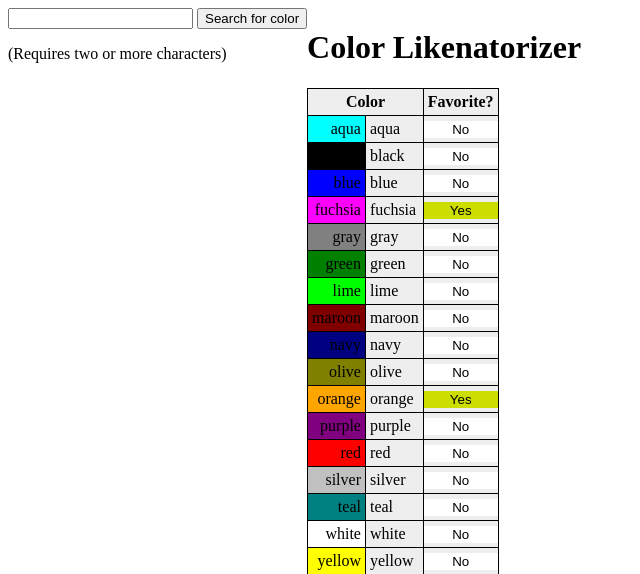
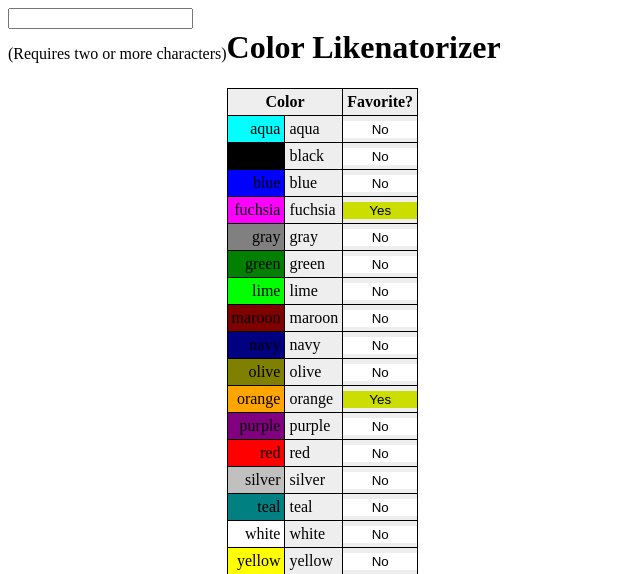
Before and after one commit to graphael7/gsearch, a Django app: page /color_liker/ in a window 1280 px wide. Shown: the top 574 px of the page, without its empty margins (0-640 px from the left). Run offline with Django 3.2, Linux system fonts and the light colour scheme; data comes from the database, SQL or seed files in the repository; some libraries are stand-ins or nearby versions.

Commit message:
ajax request for search bar

```diff
--- a/color_liker/static/color_ajax_like.js
+++ b/color_liker/static/color_ajax_like.js
@@ -1,15 +1,5 @@
-/*
-  This file must be imported immediately-before the close-</body> tag,
-  and after JQuery and Underscore.js are imported.
-*/
-/**
-  The number of milliseconds to ignore clicks on the *same* like
-  button, after a button *that was not ignored* was clicked. Used by
-  `$(document).ready()`.
+//THIS FILE MUST BE IMPORTED BEFORE THE "main" FILE.
 
-  Equal to <code>500</code>.
- */
-var MILLS_TO_IGNORE_LIKES = 500;
 /**
    Executes a like click. Triggered by clicks on the various yes/no links.
  */
@@ -37,42 +27,3 @@ var processLike = function()  {
    };
    $.ajax(config);
 };
-/**
-   The Ajax "main" function. Attaches the listeners to the elements on
-   page load, each of which only take effect every
-   <link to MILLS_TO_IGNORE_LIKES> seconds.
-
-   This protection is only against a single user pressing buttons as fast
-   as they can. This is in no way a protection against a real DDOS attack,
-   of which almost 100% bypass the client (browser) (they instead
-   directly attack the server). Hence client-side protection is pointless.
-
-   - http://stackoverflow.com/questions/28309850/how-much-prevention-of-rapid-fire-form-submissions-should-be-on-the-client-side
-
-   The protection is implemented via Underscore.js' debounce function:
-  - http://underscorejs.org/#debounce
-
-   Using this only requires importing underscore-min.js. underscore-min.map
-   is not needed.
- */
-$(document).ready(function()  {
-  /*
-    There are many buttons having the class
-
-      td__toggle_color_like_button
-
-    This attaches a listener to *every one*. Calling this again
-    would attach a *second* listener to every button, meaning each
-    click would be processed twice.
-   */
-  $('.td__toggle_color_like_button').click(_.debounce(processLike,
-      MILLS_TO_IGNORE_LIKES, true));
-  /*
-    Warning: Placing the true parameter outside of the debounce call:
-
-    $('#color_search_text').keyup(_.debounce(processSearch,
-        MILLS_TO_IGNORE_SEARCH), true);
-
-    results in "TypeError: e.handler.apply is not a function".
-   */
-});
--- /dev/null
+++ b/color_liker/static/color_ajax_main.js
@@ -0,0 +1,61 @@
+//THIS MUST BE IMPORTED AS THE VERY LAST THING BEFORE THE CLOSE </body>
+//tag.
+
+/**
+  The number of milliseconds to ignore key-presses in the search box,
+  after a key *that was not ignored* was pressed. Used by
+  `$(document).ready()`.
+
+  Equal to <code>100</code>.
+ */
+var MILLS_TO_IGNORE_SEARCH = 100;
+/**
+  The number of milliseconds to ignore clicks on the *same* like
+  button, after a button *that was not ignored* was clicked. Used by
+  `$(document).ready()`.
+
+  Equal to <code>500</code>.
+ */
+var MILLS_TO_IGNORE_LIKES = 500;
+/**
+   The Ajax "main" function. Attaches the listeners to the elements on
+   page load, each of which only take effect every
+   <link to MILLS_TO_IGNORE_SEARCH> or <link to MILLS_TO_IGNORE_LIKES>
+   seconds.
+
+   This protection is only against a single user pressing buttons as fast
+   as they can. This is in no way a protection against a real DDOS attack,
+   of which almost 100% bypass the client (browser) (they instead
+   directly attack the server). Hence client-side protection is pointless.
+
+   - http://stackoverflow.com/questions/28309850/how-much-prevention-of-rapid-fire-form-submissions-should-be-on-the-client-side
+
+   The protection is implemented via Underscore.js' debounce function:
+  - http://underscorejs.org/#debounce
+
+   Using this only requires importing underscore-min.js. underscore-min.map
+   is not needed.
+ */
+$(document).ready(function()  {
+  /*
+    Warning: Placing the true parameter outside of the debounce call:
+
+    $('#color_search_text').keyup(_.debounce(processSearch,
+        MILLS_TO_IGNORE_SEARCH), true);
+
+    results in "TypeError: e.handler.apply is not a function"
+   */
+  $('#color_search_text').keyup(_.debounce(processSearch,
+      MILLS_TO_IGNORE_SEARCH, true));
+  /*
+    There are many buttons having the class
+
+      td__toggle_color_like_button
+
+    This attaches a listener to *every one*. Calling this again
+    would attach a *second* listener to every button, meaning each
+    click would be processed twice.
+   */
+  $('.td__toggle_color_like_button').click(_.debounce(processLike,
+      MILLS_TO_IGNORE_LIKES, true));
+});
--- /dev/null
+++ b/color_liker/static/color_ajax_search.js
@@ -0,0 +1,43 @@
+///THIS FILE MUST BE IMPORTED BEFORE THE "main" FILE.
+/**
+  Executes a search for colors containing a substring.
+ */
+var processSearch = function()  {
+  //The key-press listener is no longer attached
+
+  //Get and trim the search text.
+  var searchText = $('#color_search_text').val().trim().toLowerCase();
+
+  if(searchText.length < MIN_SEARCH_CHARS)  {
+    //Too short. Ignore the submission, and erase any current results.
+    $('#color_search_results').html("");
+
+  }  else  {
+    //There are at least two characters. Execute the search.
+
+    var processServerResponse = function(sersverResponse_data, textStatus_ignored,
+                        jqXHR_ignored)  {
+      //alert("sersverResponse_data='" + sersverResponse_data + "', textStatus_ignored='" + textStatus_ignored + "', jqXHR_ignored='" + jqXHR_ignored + "'");
+      $('#color_search_results').html(sersverResponse_data);
+    }
+
+    var config = {
+      /*
+        Using GET allows you to directly call the search page in
+        the browser:
+
+        http://the.url/search/?color_search_text=bl
+
+        Also, GET-s do not require the csrf_token
+       */
+      type: "GET",
+      url: SUBMIT_URL,
+      data: {
+        'color_search_text' : searchText,
+      },
+      dataType: 'html',
+      success: processServerResponse
+    };
+    $.ajax(config);
+  }
+};
--- a/color_liker/templates/color_liker/color_list.html
+++ b/color_liker/templates/color_liker/color_list.html
@@ -19,26 +19,31 @@
    </head>
 <body>
    <div class="search_section">
-      <form id="search_colors_form_id" method="get" action="{% url 'color_list' %}">
-         <input type="text" id="search_text" name="search_text"/>
-         {# csrf_token is not needed when the method is "get" #}
-         <input id="id_pic_submit_button" type="submit" value="Search for color"/>
-         <p>(Requires {{ MIN_SEARCH_CHARS|apnumber }} or more characters)</p>
-      </form>
+      <!--
+         The form is submitted on every key press ("keyup") to the ajax
+         function. If the number of characters is greater than
+         MIN_SEARCH_CHARS, then it is submitted to the Django view. Django
+         then renders the sub-template
 
-      {% if  search_text|length >= MIN_SEARCH_CHARS %}
-         <p><b>Searching for &quot;<code>{{ search_text }}</code>&quot;:</b>
-         {% if  color_search_results.count > 0 %}
-            </p>
-            <ul>
-               {% for  color in color_search_results %} {# No colon after "color_search_results" #}
-                  <li>{{ color.name }}</li>
-               {% endfor %}
-            </ul>
-         {% else %}
-            <i>No results</i></p>
-         {% endif %}
-      {% endif %}
+         color_search_results__html_snippet.txt
+
+         whose output is fed back to the ajax function. Ajax then populates
+         the rendered sub-template into the below div.
+
+         This no longer needs to be a form since the JavaScript directly
+         reads both fields (that is, it attaches event listeners to them,
+         which automatically react to key-presses). To be clearer, I've
+         added "color_" to the beginning of the text field's id.
+
+         Notes:
+            - csrf_token-s are not required in get requests.
+            - Only because the view expects a GET request, the search may
+            be directly tested with
+               http://my.website/color_liker/search?color_search_text=bl
+      -->
+      <input type="text" id="color_search_text" name="search_text"/>
+      <p>(Requires {{ MIN_SEARCH_CHARS|apnumber }} or more characters)</p>
+      <div id="color_search_results"></div>
    </div>
    <div class="content_section">
       <h1>Color Likenatorizer</h1>
@@ -67,8 +72,8 @@
                   feeds it back to Ajax, which then replaces the current
                   button/sub-template with the new one.
 
-                  (The data-color_id is how the id is passed to JQuery.
-                   See http://api.jquery.com/data/ )
+                  (The data-color_id is how the id is passed to JQuery. See
+                  http://api.jquery.com/data/ )
                -->
             {% for  color in colors %} {# No colon after "colors" #}
                <tr>
@@ -87,17 +92,27 @@
    <script language="javascript">
       /*
          Before our JavaScript can be imported, the following JavaScript
-         variable (the url to toggle the like) needs to be set from the
-         Django variable. While this could be hard-coded into the
-         JavaScript, this allows it to be centrally located (in
-         color_liker.urls).
+         variables need to be set from Django variables. While these
+         values could be hard-coded into the JavaScript, this allows
+         them to be centrally located.
+      */
+      //From color_liker.views.MIN_SEARCH_CHARS
+      var MIN_SEARCH_CHARS = {{ MIN_SEARCH_CHARS }};
+
+      //The url to submit the search form. From color_liker.urls
+      var SUBMIT_URL = "{% url 'color_list' %}";
+
+      /*
+         the url to toggle the like. From color_liker.urls
 
          Since an id must be provided to the Django url, give it a
          bogus one, then immediately lop it off (along with the
          ending '/'). It is re-appended by the JavaScript.
-       */
+      */
       var LIKE_URL_PRE_ID = "{% url 'toggle_color_like' color_id='999999999' %}"
       LIKE_URL_PRE_ID = LIKE_URL_PRE_ID.substring(0, LIKE_URL_PRE_ID.length - "999999999/".length);
    </script>
+   <script type='text/javascript' src="{% static 'color_ajax_search.js' %}"></script>
    <script type='text/javascript' src="{% static 'color_ajax_like.js' %}"></script>
+   <script type='text/javascript' src="{% static 'color_ajax_main.js' %}"></script>
 </body></html>
--- a/color_liker/urls.py
+++ b/color_liker/urls.py
@@ -1,6 +1,6 @@
 from django.conf.urls  import  include, url
 from .views import ColorList
-from color_liker.views import toggle_color_like
+from color_liker.views import toggle_color_like,submit_color_search_from_ajax
 
 urlpatterns = [
 
@@ -8,4 +8,6 @@ urlpatterns = [
 
     url(r'^like_color_(?P<color_id>\d+)/$', toggle_color_like, name='toggle_color_like'),
 
+    url(r'^search/$', submit_color_search_from_ajax, name="color_list"),
+
 ]
--- a/color_liker/views.py
+++ b/color_liker/views.py
@@ -15,71 +15,73 @@ the template.
 """
 class ColorList(ListView):
     """
-    Displays all colors in a table with only two columns: the name of the
-    color, and a "like/unlike" button.
+    Displays all colors in a table with only two columns: the name
+    of the color, and a "like/unlike" button.
     """
     model = Color
     context_object_name = "colors"
 
     def dispatch(self, request, *args, **kwargs):
-        self.request = request     #So get_context_data can access it.
         return super(ColorList, self).dispatch(request, *args, **kwargs)
 
     def get_queryset(self):
         """
-        Returns the all colors, for display in the main table. The search
-        result query set, if any, is passed as context.
+        This returns the all colors, for display in the main table.
+
+        The search result query set, if any, is passed as context.
         """
         return  super(ColorList, self).get_queryset()
 
     def get_context_data(self, **kwargs):
-        #The current context.
+        #Get the current context.
         context = super(ColorList, self).get_context_data(**kwargs)
 
-        global  MIN_SEARCH_CHARS
-
-        search_text = ""   #Assume no search
-        if(self.request.method == "GET"):
-            """
-            The search form has been submitted. Get the search text from
-            it. If it's less than MIN_SEARCH_CHARS characters, ignore the
-            request.
-
-            Must be GET, not post.
-            - http://stackoverflow.com/questions/25878993/django-view-works-with-default-call-but-form-submission-to-same-view-only-calls
-
-            Also, must use
-
-                if(self.request.method == "GET")
-
-            not
-
-                if(self.request.GET)
-
-            https://docs.djangoproject.com/en/1.7/ref/request-response/#django.http.HttpRequest.method
-            https://docs.djangoproject.com/en/1.7/ref/request-response/#django.http.HttpRequest.POST
-            """
-            search_text = self.request.GET.get("search_text", "").strip().lower()
-            if(len(search_text) < MIN_SEARCH_CHARS):
-                search_text = ""   #Ignore search
-
-        if(search_text != ""):
-            color_search_results = Color.objects.filter(name__contains=search_text)
-        else:
-            #An empty list instead of None. In the template, use
-            #  {% if color_search_results.count > 0 %}
-            color_search_results = []
-
-        #Add items to the context:
-
-        #The search text for display and result set
-        context["search_text"] = search_text
-        context["color_search_results"] = color_search_results
-
-        #For display under the search form
         context["MIN_SEARCH_CHARS"] = MIN_SEARCH_CHARS
 
         return  context
+
+def submit_color_search_from_ajax(request):
+    """
+    Processes a search request, ignoring any where less than two
+    characters are provided. The search text is both trimmed and
+    lower-cased.
+
+    See <link to MIN_SEARCH_CHARS>
+    """
+
+    colors = []  #Assume no results.
+
+    global  MIN_SEARCH_CHARS
+
+    search_text = ""   #Assume no search
+    if(request.method == "GET"):
+        search_text = request.GET.get("color_search_text", "").strip().lower()
+        if(len(search_text) < MIN_SEARCH_CHARS):
+            """
+            Ignore the search. This is also validated by
+            JavaScript, and should never reach here, but remains
+            as prevention.
+            """
+            search_text = ""
+
+    #Assume no results.
+    #Use an empty list instead of None. In the template, use
+    #   {% if color_search_results.count > 0 %}
+    color_results = []
+
+    if(search_text != ""):
+        color_results = Color.objects.filter(name__contains=search_text)
+
+    #print('search_text="' + search_text + '", results=' + str(color_results))
+
+    context = {
+        "search_text": search_text,
+        "color_search_results": color_results,
+        "MIN_SEARCH_CHARS": MIN_SEARCH_CHARS,
+    };
+
+    return  render_to_response("color_liker/color_search_results__html_snippet.txt",
+                               context)
 
 def toggle_color_like(request, color_id):
     """Toggle "like" for a single color, then refresh the color-list page."""
```
Also changed, not shown: color_liker/templates/color_liker/color_search_results__html_snippet.txt (added, +13 -0 lines), 3 other files.
